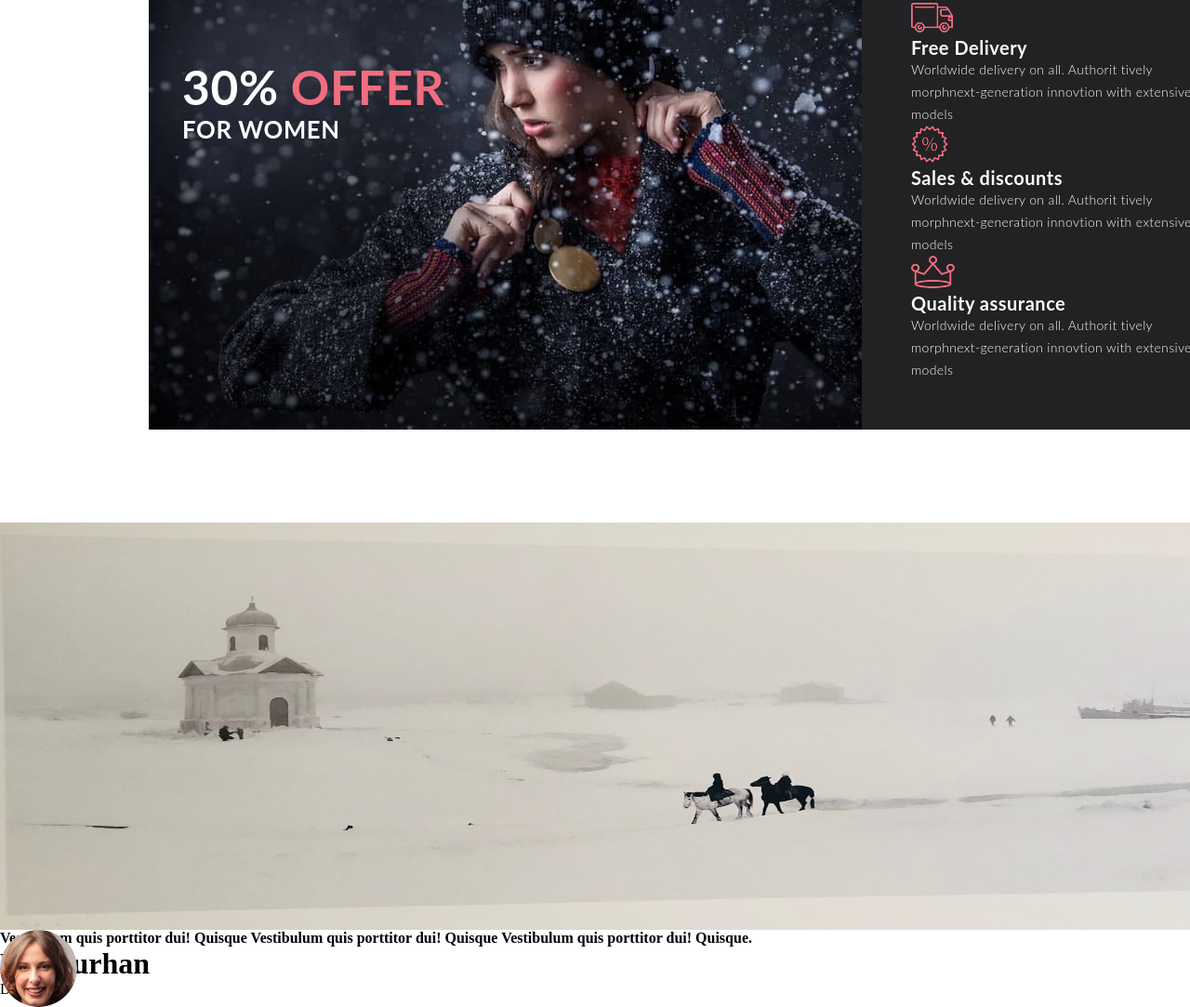
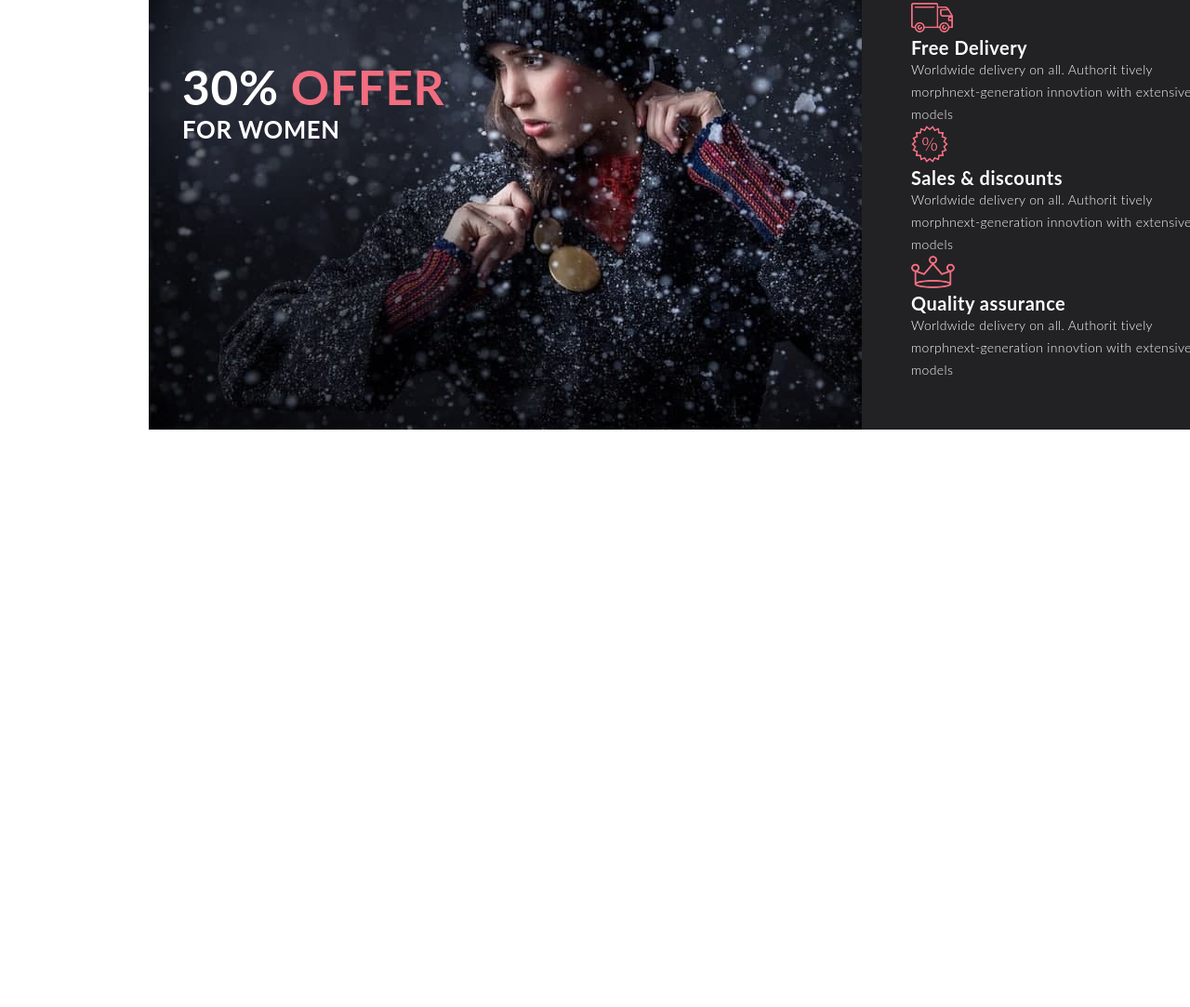
Before and after one commit to ggulpari/pro_verstka, a plain HTML site: page index.html in a window 1280 px wide. Shown: the part 2958-4041 px from the top of the page at 93% size. After the commit the page ends 3420 px from the top, so only its background shows below. Drawn offline with Linux system fonts and the light colour scheme.

Commit message:
removed dirty code

```diff
--- a/css/style.css
+++ b/css/style.css
@@ -418,24 +418,3 @@
     letter-spacing: 0.025em;
     color: #fbfbfb;
 }
-
-.information_contact {
-    position: relative;
-}
-
-.foto_bla_bla-bla {
-    width: 1600px;
-    height: 438px;
-    background-color: rgba(242,242,242,0.5);
-    margin-top: 100px;
-    position: relative;
-    vertical-align: middle;
-}
-
-.mini_portret {
-    display: flex;
-    position: absolute;
-    width: 83px;
-    height: 83px;
-
-}
--- a/index.html
+++ b/index.html
@@ -208,17 +208,20 @@
                 <div>
                     <img src="images/forma_1.png">
                     <h1>Free Delivery</h1>
-                        <p>Worldwide delivery on all. Authorit tively morphnext-generation innovtion with extensive models</p>
+                    <p>Worldwide delivery on all. Authorit tively morphnext-generation innovtion with extensive models
+                    </p>
                 </div>
                 <div>
                     <img src="images/forma_2.png">
                     <h1>Sales & discounts</h1>
-                        <p>Worldwide delivery on all. Authorit tively morphnext-generation innovtion with extensive models</p>
+                    <p>Worldwide delivery on all. Authorit tively morphnext-generation innovtion with extensive models
+                    </p>
                 </div>
                 <div>
                     <img src="images/forma_3.png">
                     <h1>Quality assurance</h1>
-                        <p> Worldwide delivery on all. Authorit tively morphnext-generation innovtion with extensive models</p>
+                    <p> Worldwide delivery on all. Authorit tively morphnext-generation innovtion with extensive models
+                    </p>
                 </div>
             </div>
 
@@ -231,13 +234,7 @@
             </div>
         </div>
     </div>
-    <div class="information_contact">
-        <img src="images/foto_000.jpeg" class="foto_bla_bla-bla">
-        <img src="images/ellipse (2).png" class="mini_portret">
-        <h4>Vestibulum quis porttitor dui! Quisque Vestibulum quis porttitor dui! Quisque Vestibulum quis porttitor dui! Quisque. </h4>
-        <h1>Bin Burhan</h1>
-        <p>Dhaka, Bd</p>
-    </div>
+
 
 
 
```
Lines whose indentation alone changed are shown as unchanged.
